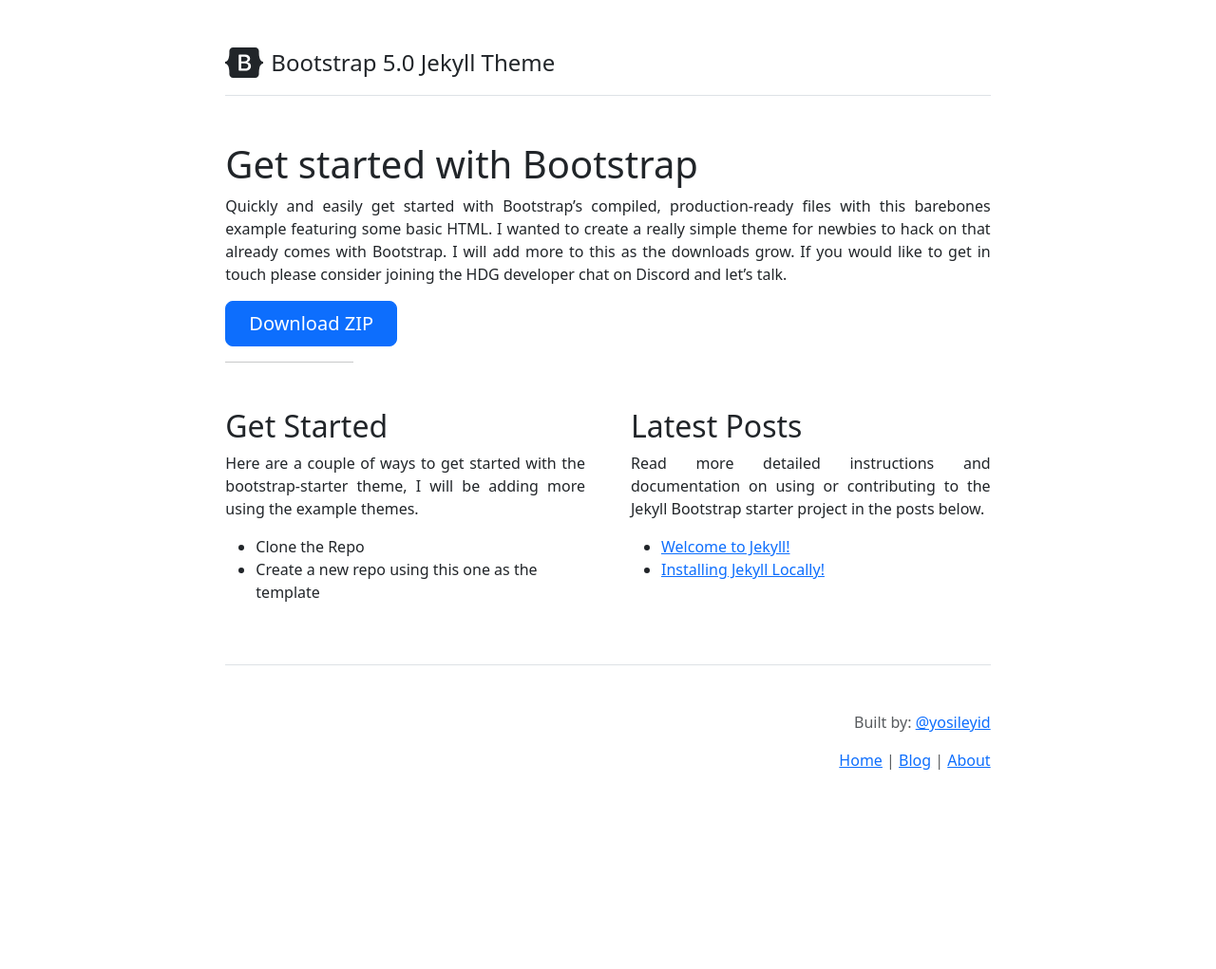
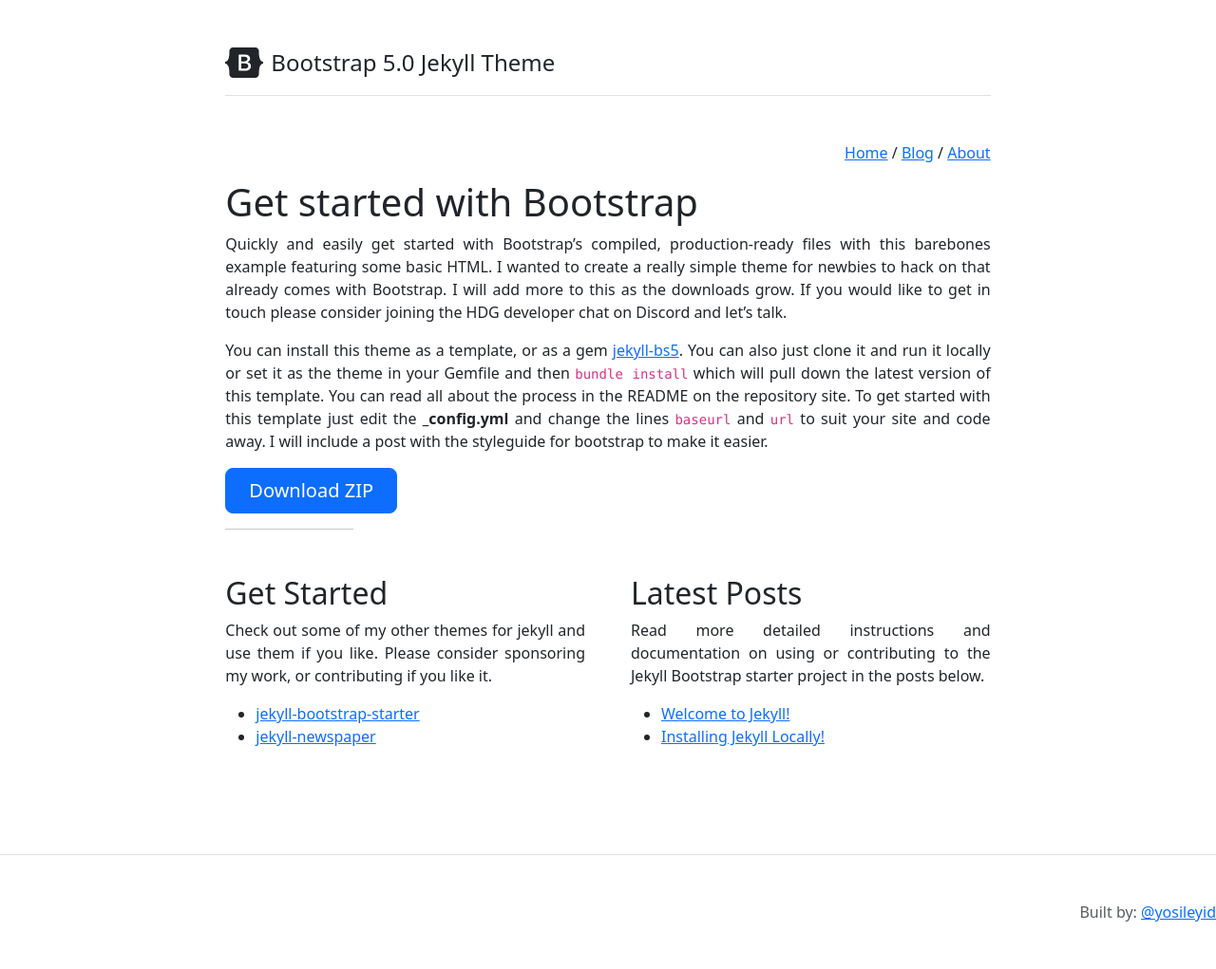
Before and after one commit to Jekyll-Bootstrap/jekyll-bs5, a Jekyll site: the page built from index.md, in a window 1280 px wide. Shown: the whole page at 95% size. Built offline with Jekyll 4.4.1, drawn with Linux system fonts in a browser that asks for light colours; before the commit the page ends 909 px from its top, so only the background shows below that.

Commit message:
Adding files needed to push as a gem

```diff
--- a/Gemfile
+++ b/Gemfile
@@ -1,4 +1,5 @@
 source "https://rubygems.org"
+
 # Hello! This is where you manage which Jekyll version is used to run.
 # When you want to use a different version, change it below, save the
 # file and run `bundle install`. Run Jekyll with `bundle exec`, like so:
@@ -11,10 +12,13 @@ source "https://rubygems.org"
 gem "jekyll", "~> 4.3.2"
 
 # This is the default theme for new Jekyll sites. You may change this to anything you like.
-# gem "minima", "~> 2.5"
+# gem "jekyll-newspaper"
+
 # If you want to use GitHub Pages, remove the "gem "jekyll"" above and
 # uncomment the line below. To upgrade, run `bundle update github-pages`.
+
 # gem "github-pages", group: :jekyll_plugins
+
 # If you have any plugins, put them here!
 # group :jekyll_plugins do
 #   gem "jekyll-feed", "~> 0.12"
--- a/_config.yml
+++ b/_config.yml
@@ -23,8 +23,8 @@ author: Yosi Leyid
 email: yosi@hasidic.dev
 description: >- # this means to ignore newlines until "baseurl:"
   Bootstrap Starter theme for jekyll by Yosi Leyid
-baseurl: "/jekyll-bootstrap-starter" # the subpath of your site, e.g. /blog
-url: "https://yosileyid.github.io" # the base hostname & protocol for your site, e.g. http://example.com
+baseurl: "/" # the subpath of your site, e.g. /blog
+url: "" # the base hostname & protocol for your site, e.g. http://example.com
 twitter_username: hasidicdevs
 github_username:  yosileyid
 
@@ -32,23 +32,3 @@ github_username:  yosileyid
 # theme:
 # plugins:
 #   - jekyll-feed
-
-# Exclude from processing.
-# The following items will not be processed, by default.
-# Any item listed under the `exclude:` key here will be automatically added to
-# the internal "default list".
-#
-# Excluded items can be processed by explicitly listing the directories or
-# their entries' file path in the `include:` list.
-#
-# exclude:
-#   - .sass-cache/
-#   - .jekyll-cache/
-#   - gemfiles/
-#   - Gemfile
-#   - Gemfile.lock
-#   - node_modules/
-#   - vendor/bundle/
-#   - vendor/cache/
-#   - vendor/gems/
-#   - vendor/ruby/
--- a/_includes/footer.html
+++ b/_includes/footer.html
@@ -2,10 +2,6 @@
 
         <p class="text-end">
           Built by: <a href="https://github.com/yosileyid" target="_blank">@yosileyid</a>
-        </p>
-
-        <p class="text-end">
-          <a href="{{ site.url }}{{ site.baseurl }}/">Home</a> | <a href="{{ site.url }}{{ site.baseurl }}/blog">Blog</a> | <a href="{{ site.url }}{{ site.baseurl }}/about">About</a>
         </p>
 
       </footer>
--- a/_includes/header.html
+++ b/_includes/header.html
@@ -4,3 +4,7 @@
     <span class="fs-4">{{site.title}}</span>
   </a>
 </header>
+
+<p class="text-end">
+  <a href="{{ site.url }}{{ site.baseurl }}/">Home</a> / <a href="{{ site.url }}{{ site.baseurl }}/blog">Blog</a> / <a href="{{ site.url }}{{ site.baseurl }}/about">About</a>
+</p>
--- a/_includes/starters.html
+++ b/_includes/starters.html
@@ -1,8 +1,12 @@
 <div class="col-md-6">
   <h2>Get Started</h2>
-  <p>Here are a couple of ways to get started with the bootstrap-starter theme, I will be adding more using the example themes.</p>
+  <p>Check out some of my other themes for jekyll and use them if you like. Please consider sponsoring my work, or contributing if you like it.</p>
   <ul>
-    <li>Clone the Repo</li>
-    <li>Create a new repo using this one as the template</li>
+    <li>
+      <a href="https://github.com/yosileyid/jekyll-bootstrap-starter" target="_blank">jekyll-bootstrap-starter</a>
+    </li>
+    <li>
+      <a href="https://github.com/yosileyid/jekyll-newspaper" target="_blank">jekyll-newspaper</a>
+    </li>
   </ul>
 </div>
--- a/_layouts/home.html
+++ b/_layouts/home.html
@@ -13,3 +13,5 @@ layout: default
   </main>
 
   {% include bottom.html %}
+
+</div>
--- a/index.md
+++ b/index.md
@@ -7,7 +7,7 @@ title: Get started with Bootstrap
 
 Quickly and easily get started with Bootstrap's compiled, production-ready files with this barebones example featuring some basic HTML. I wanted to create a really simple theme for newbies to hack on that already comes with Bootstrap. I will add more to this as the downloads grow. If you would like to get in touch please consider joining the HDG developer chat on Discord and let's talk.
 
-
+You can install this theme as a template, or as a gem [jekyll-bs5](https://rubygems.org/gems/jekyll-bs5). You can also just clone it and run it locally or set it as the theme in your Gemfile and then `bundle install` which will pull down the latest version of this template. You can read all about the process in the README on the repository site. To get started with this template just edit the **_config.yml** and change the lines `baseurl` and `url` to suit your site and code away. I will include a post with the styleguide for bootstrap to make it easier.
 
 <a href="bootstrap-starter.zip" class="btn btn-primary btn-lg px-4">Download ZIP</a>
 
```
Also changed, not shown: README.md, jekyll-bs5.gemspec (added), 2 other files.
